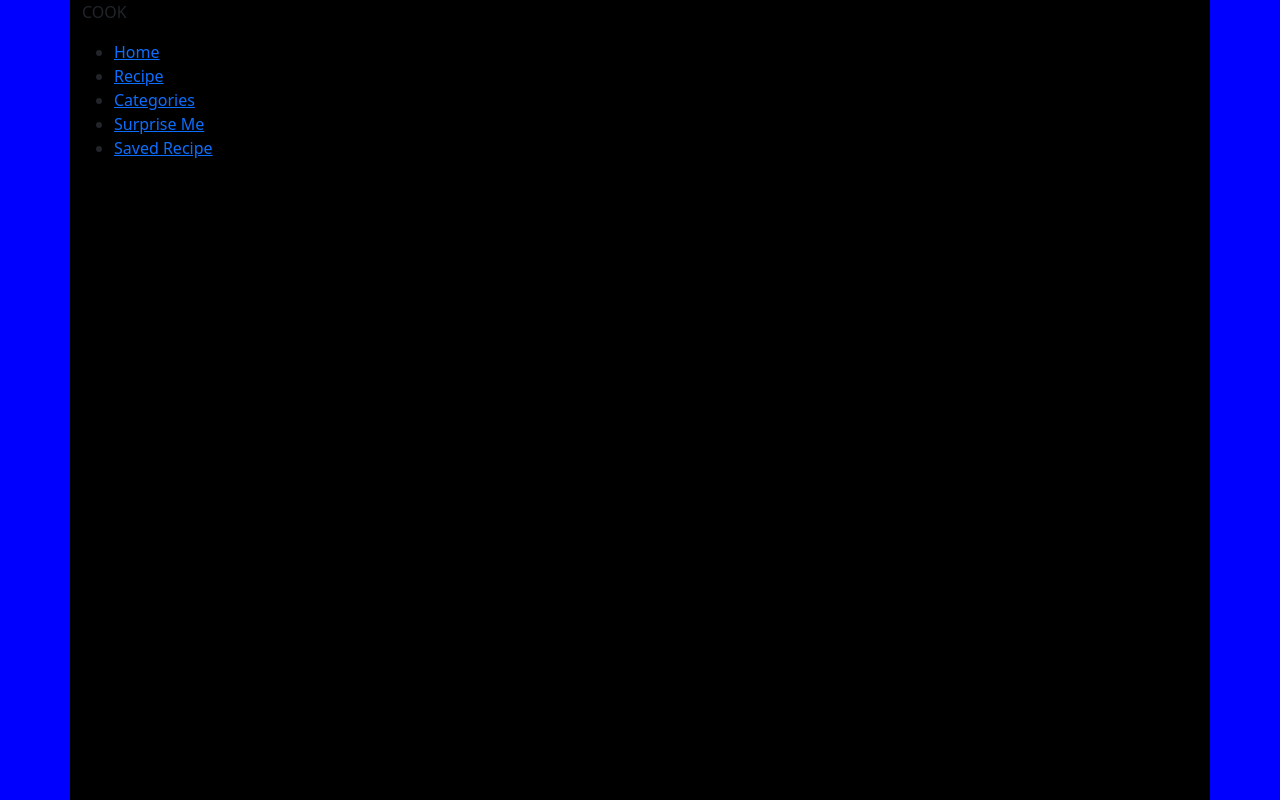
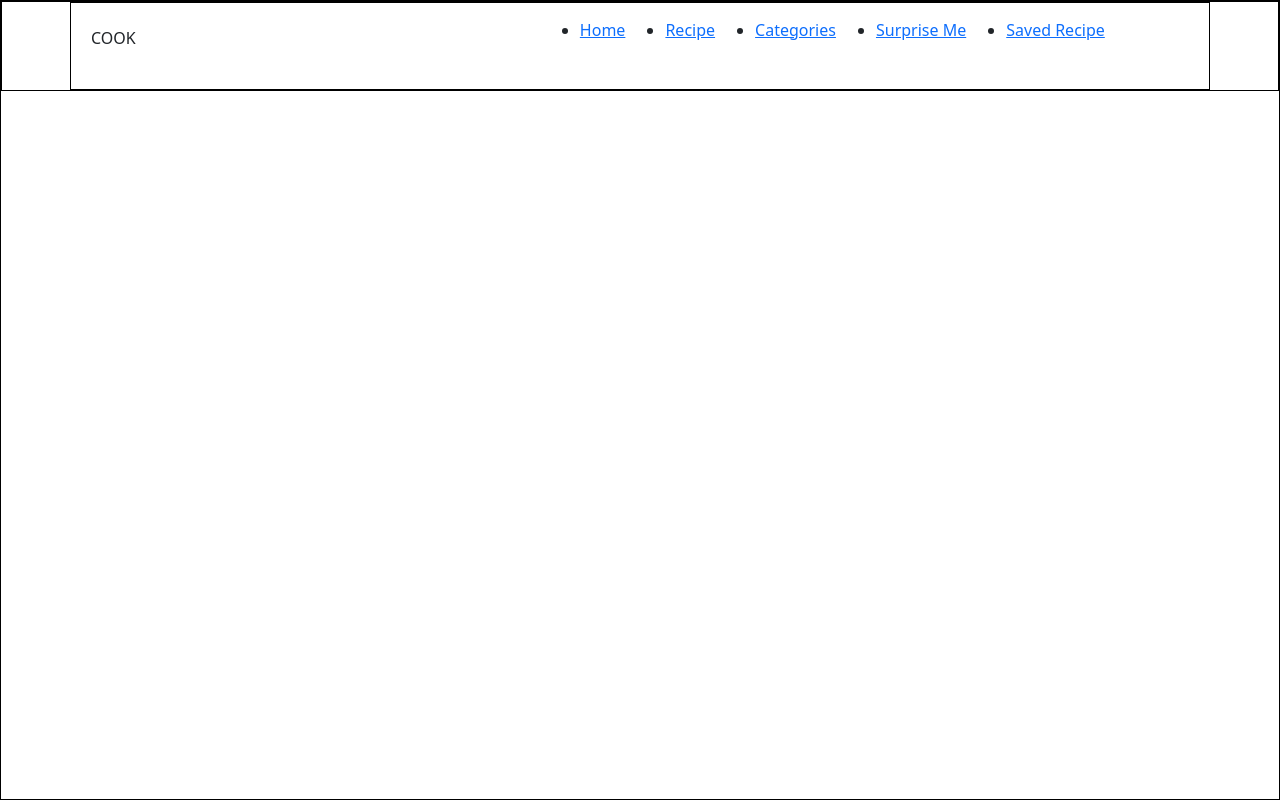
Before and after one commit to rahilevych/Recipe, a plain HTML site: page index.html in a window 1280 px wide. Drawn offline with nearby package versions, Linux system fonts and the light colour scheme.

Commit message:
nav styles were added

```diff
--- a/css/style.css
+++ b/css/style.css
@@ -1,9 +1,47 @@
 .wrapper {
   width: 100%;
   height: 100vh;
-  background-color: blue;
+  border: 1px solid black;
 }
-.container {
-  height: 100vh;
-  background-color: black;
+.nav__container {
+  display: flex;
+  align-items: center;
+  justify-content: space-between;
+  height: 100%;
+
+  border: 1px solid black;
 }
+.nav__block {
+  width: 100%;
+  height: 100%;
+  height: 5.6rem;
+  background-color: var(--main-bg-color);
+  border: 1px solid black;
+}
+.nav__list {
+  display: flex;
+  flex-direction: row;
+  align-items: center;
+  justify-content: space-between;
+  height: 100%;
+  width: 50%;
+  align-self: flex-end;
+  margin-left: 20rem;
+}
+.nav__logo {
+  display: flex;
+  align-items: center;
+  justify-content: start;
+  gap: 0.5rem;
+}
+.nav__logo i {
+  width: 100%;
+  height: 100%;
+  font-size: 1.5rem;
+}
+.nav__login i {
+  width: 100%;
+  height: 100%;
+  font-size: 1.5rem;
+  align-self: flex-end;
+}
```
